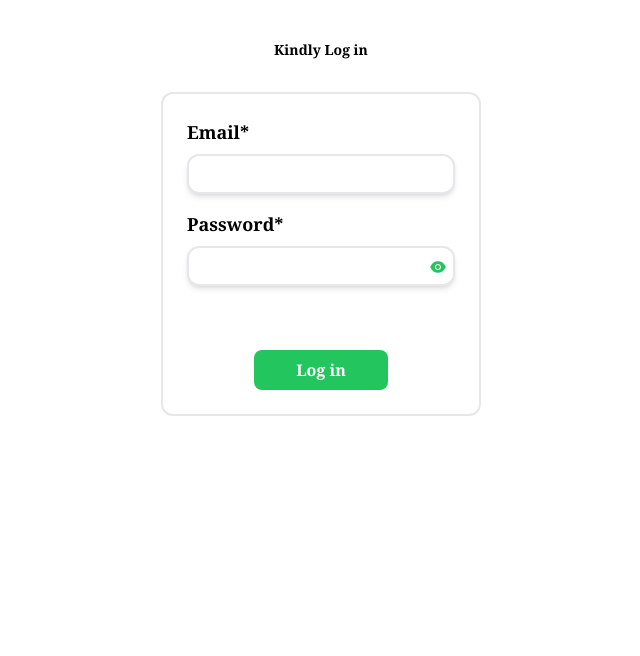
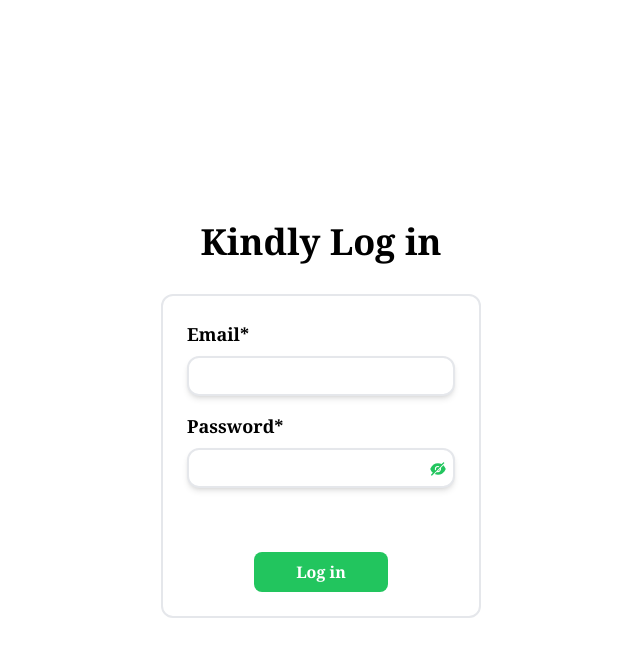
Before and after one commit to idowuemmao/sign_in, a React (Create React App) app: page / in a window 1280 px wide. Shown: the top 656 px of the page, without its empty margins (319-959 px from the left). Built offline with nearby package versions, Linux system fonts and the light colour scheme.

Commit message:
updated the page

```diff
--- a/package.json
+++ b/package.json
@@ -10,6 +10,7 @@
     "react": "^18.2.0",
     "react-dom": "^18.2.0",
     "react-icons": "^4.11.0",
+    "react-router-dom": "^6.21.0",
     "react-scripts": "5.0.1",
     "web-vitals": "^2.1.4",
     "yup": "^1.3.3"
--- a/src/App.js
+++ b/src/App.js
@@ -1,8 +1,8 @@
 import SignIn from "./components/SignIn.jsx";
-import "./index.css";
+
 function App() {
   return (
-    <div className="App">
+    <div className="h-screen grid place-items-center w-full">
       <SignIn />
     </div>
   );
--- /dev/null
+++ b/src/components/MainPage.jsx
@@ -0,0 +1,7 @@
+import React from "react";
+
+const MainPage = () => {
+  return <div>main page</div>;
+};
+
+export default MainPage;
--- a/src/components/SignIn.jsx
+++ b/src/components/SignIn.jsx
@@ -2,6 +2,7 @@ import Input from "./input";
 import React from "react";
 import { useFormik } from "formik";
 import * as Yup from "yup";
+import MainPage from "./MainPage";
 
 const loginValidationSchema = Yup?.object()?.shape({
   email: Yup?.string()?.email()?.required("Email is required"),
@@ -23,7 +24,7 @@ export default function SignIn() {
   });
   return (
     <div className="relative mt-10 grid w-full place-items-center gap-8 font-serif">
-      <h2 className=" text-sm font-bold">Kindly Log in</h2>
+      <h2 className=" text-4xl font-bold">Kindly Log in</h2>
       <form className="loginForm" onSubmit={loginFormik?.handleSubmit}>
         <Input
           name="email"
@@ -46,12 +47,6 @@ export default function SignIn() {
           Log in
         </button>
       </form>
-      {/* <p className="mt-4 w-full text-center">
-        Don`t have an account?{" "}
-        <a href="/sign_up" className="text-green-500">
-          Sign Up
-        </a>
-      </p> */}
     </div>
   );
 }
--- a/src/components/input.jsx
+++ b/src/components/input.jsx
@@ -35,12 +35,13 @@ const Input = ({
         onBlur={onBlur}
         {...props}
       />
+
       {type === "password" && (
         <button type="button" onClick={onPasswordClick}>
           {showPassword ? (
+            <AiFillEye className="eyeButton" />
+          ) : (
             <AiFillEyeInvisible className="eyeButton" />
-          ) : (
-            <AiFillEye className="eyeButton" />
           )}
         </button>
       )}
```
Also changed, not shown: 1 other file (tests, documents, lock files or other folders).
